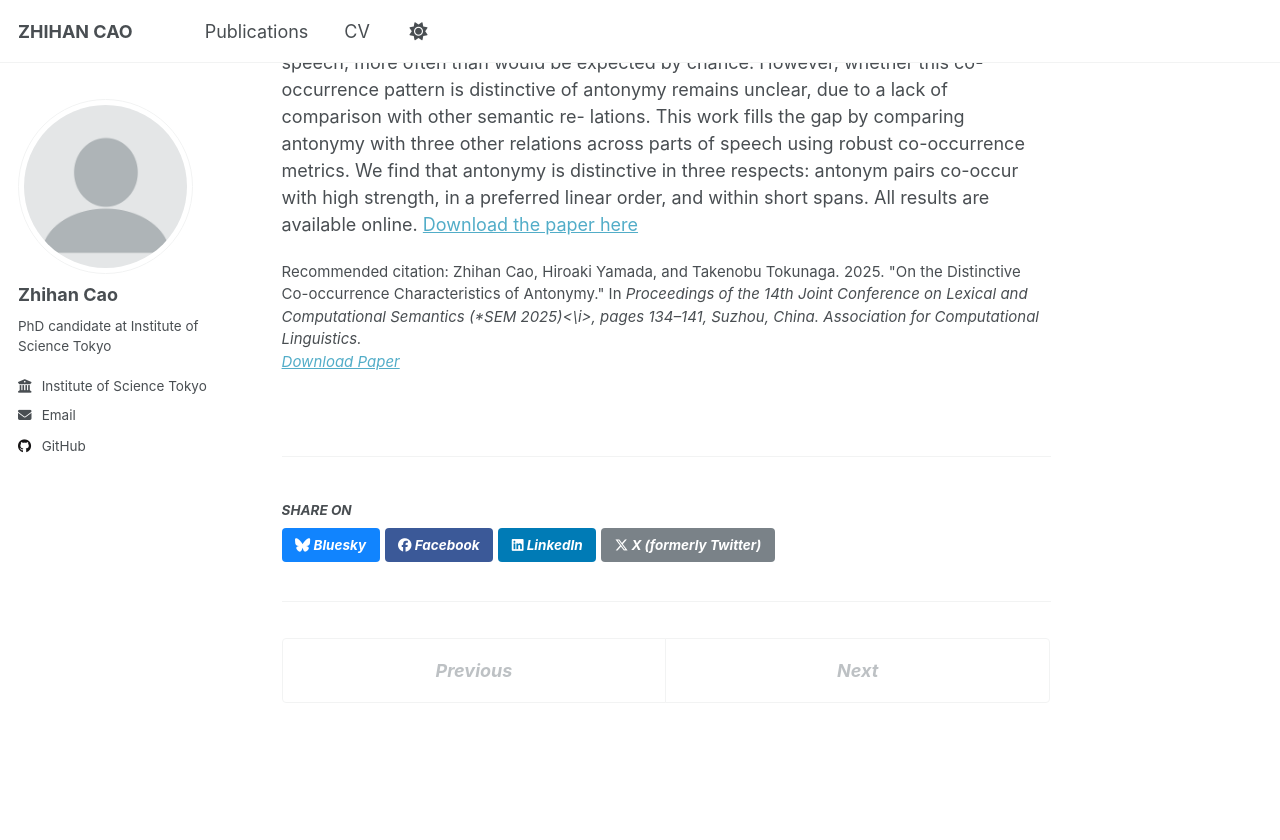
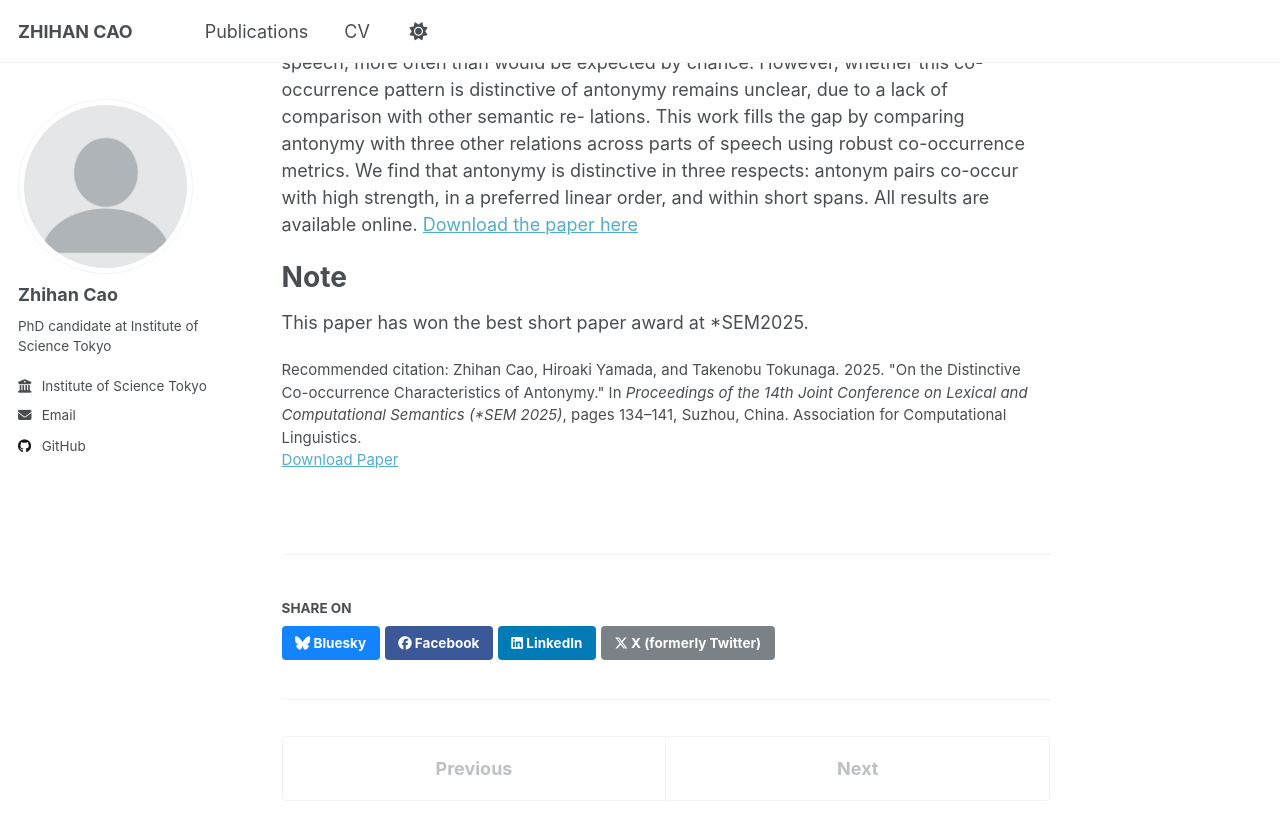
Before and after one commit to hancules/hancules.github.io, a Jekyll site: the page built from _publications/starsem2025.md, in a window 1280 px wide and 900 px high, scrolled down 304 px. Shown: the top 840 px of the window. Built offline with Jekyll 4.4.1, drawn with Linux system fonts in a browser that asks for light colours; a script that is not in the unit is left out.

Commit message:
Update citation and add award note for starsem2025
Added note about the paper winning the best short paper award at *SEM2025.

```diff
--- a/_publications/starsem2025.md
+++ b/_publications/starsem2025.md
@@ -6,7 +6,7 @@ permalink: /publications/starsem2025
 date: 2025-11-09
 paperurl: 'https://aclanthology.org/2025.starsem-1.10/'
 venue: 'Proceedings of the 14th Joint Conference on Lexical and Computational Semantics (*SEM 2025)'
-citation: 'Zhihan Cao, Hiroaki Yamada, and Takenobu Tokunaga. 2025. "On the Distinctive Co-occurrence Characteristics of Antonymy." In <i>Proceedings of the 14th Joint Conference on Lexical and Computational Semantics (*SEM 2025)<\i>, pages 134–141, Suzhou, China. Association for Computational Linguistics.'
+citation: 'Zhihan Cao, Hiroaki Yamada, and Takenobu Tokunaga. 2025. "On the Distinctive Co-occurrence Characteristics of Antonymy." In <i>Proceedings of the 14th Joint Conference on Lexical and Computational Semantics (*SEM 2025)</i>, pages 134–141, Suzhou, China. Association for Computational Linguistics.'
 ---
 
 <!--
@@ -21,3 +21,7 @@ However, whether this co-occurrence pattern is distinctive of antonymy remains u
 This work fills the gap by comparing antonymy with three other relations across parts of speech using robust co-occurrence metrics.
 We find that antonymy is distinctive in three respects: antonym pairs co-occur with high strength, in a preferred linear order, and within short spans. All results are available online.
 [Download the paper here](https://aclanthology.org/2025.starsem-1.10.pdf)
+
+Note
+=======
+This paper has won the best short paper award at *SEM2025.
```
